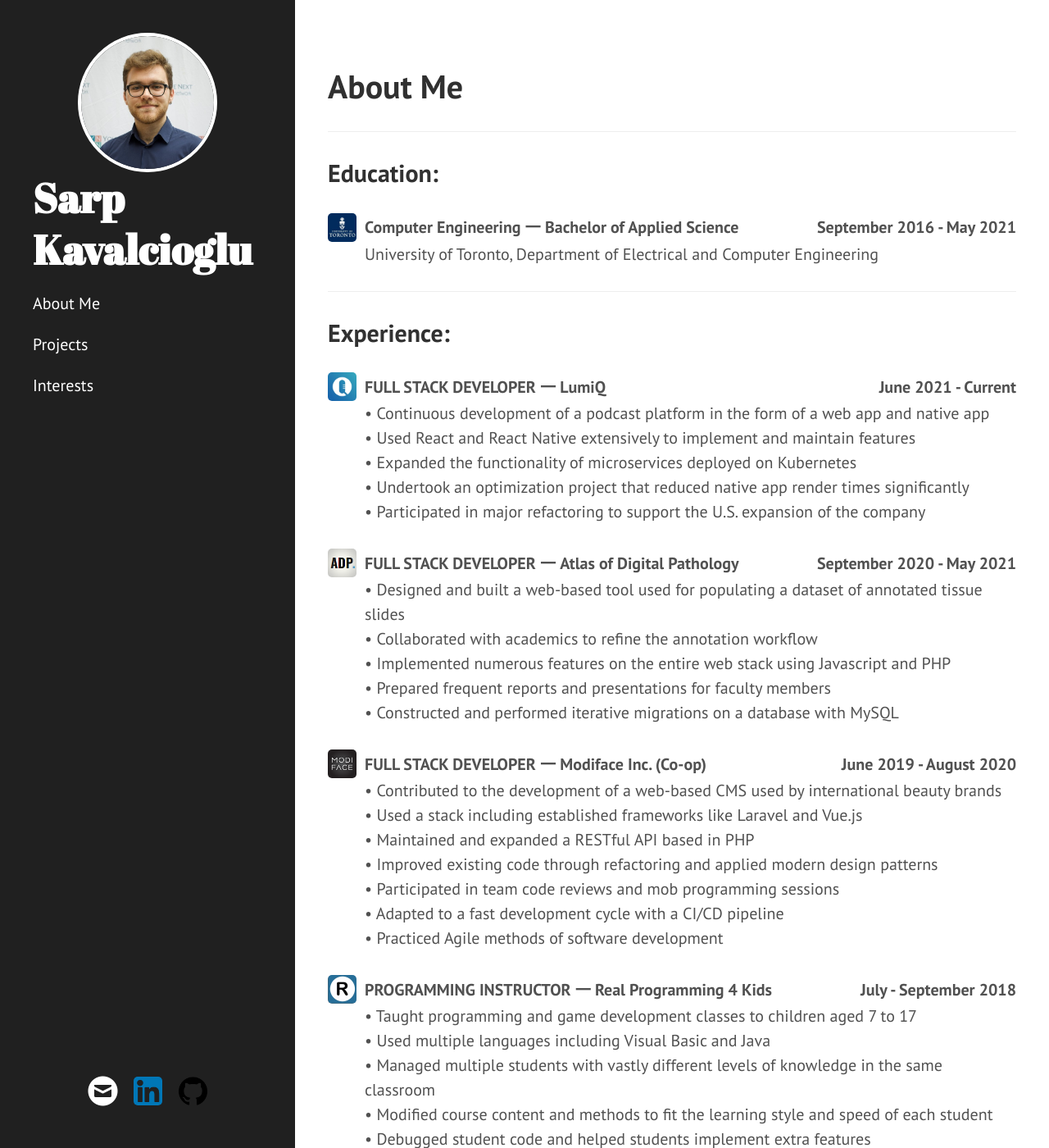
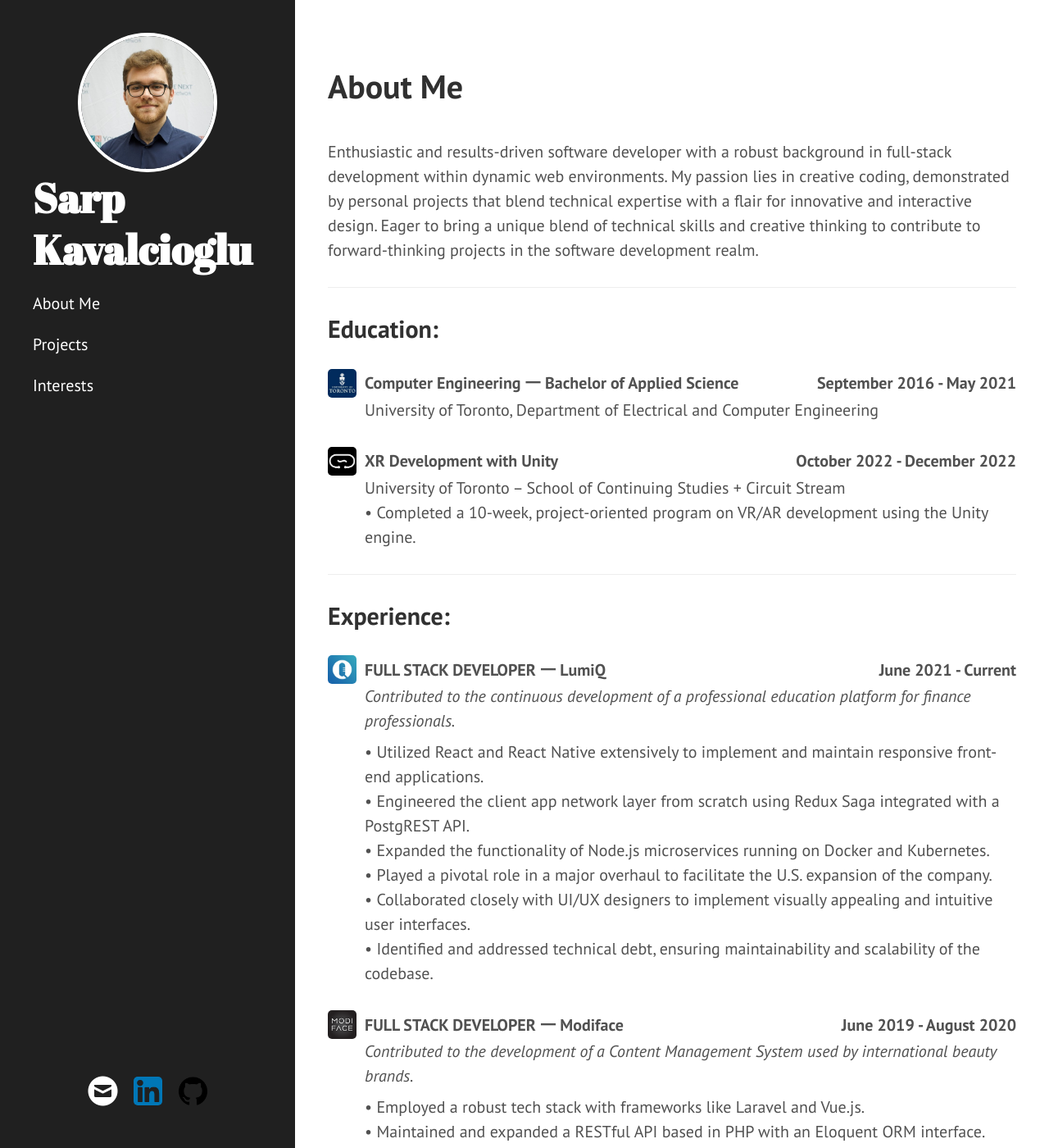
Before and after one commit to kavalcio/kavalcio.github.io, a Jekyll site: the page built from index.md, in a window 1280 px wide and 1400 px high. Shown: the whole window at 82% size. Built offline with Jekyll 4.4.1, drawn with Linux system fonts in a browser that asks for light colours; Markdown is read by kramdown in place of the engine named in the settings; some of the changed text lies outside the part shown.

Commit message:
Update about me page

```diff
--- a/index.md
+++ b/index.md
@@ -2,7 +2,10 @@
 layout: page
 title: About Me
 ---
-<!-- I am a bla bla bla. -->
+
+<br>
+Enthusiastic and results-driven software developer with a robust background in full-stack development within dynamic web environments. My passion lies in creative coding, demonstrated by personal projects that blend technical expertise with a flair for innovative and interactive design. Eager to bring a unique blend of technical skills and creative thinking to contribute to forward-thinking projects in the software development realm.
+
 <hr>
 
 ## Education:
@@ -15,48 +18,47 @@ title: About Me
   </div>
   <div class="work-line">University of Toronto, Department of Electrical and Computer Engineering</div>
 </div>
+
+<div class="work-container">
+  <div class="work-title">
+    <img class="work-icon" src="/../images/circuitstream.jpg">
+    <div class="work-title-left"> XR Development with Unity</div>
+    <div class="work-title-right">October 2022 - December 2022</div>
+  </div>
+  <div class="work-line">University of Toronto – School of Continuing Studies + Circuit Stream</div>
+  <div class="work-line">• Completed a 10-week, project-oriented program on VR/AR development using the Unity engine.</div>
+</div>
+
 <hr>
 
 ## Experience:
+
 <div class="work-container">
   <div class="work-title">
     <img class="work-icon" src="/../images/lumiq.jpg">
     <div class="work-title-left"> FULL STACK DEVELOPER 𑁋 LumiQ</div>
     <div class="work-title-right">June 2021 - Current</div>
   </div>
-  <div class="work-line">• Continuous development of a podcast platform in the form of a web app and native app</div>
-  <div class="work-line">• Used React and React Native extensively to implement and maintain features</div>
-  <div class="work-line">• Expanded the functionality of microservices deployed on Kubernetes</div>
-  <div class="work-line">• Undertook an optimization project that reduced native app render times significantly</div>
-  <div class="work-line">• Participated in major refactoring to support the U.S. expansion of the company</div>
-</div>
-
-<div class="work-container">
-  <div class="work-title">
-    <img class="work-icon" src="/../images/adp.png">
-    <div class="work-title-left"> FULL STACK DEVELOPER 𑁋 Atlas of Digital Pathology</div>
-    <div class="work-title-right">September 2020 - May 2021</div>
-  </div>
-  <div class="work-line">• Designed and built a web-based tool used for populating a dataset of annotated tissue slides</div>
-  <div class="work-line">• Collaborated with academics to refine the annotation workflow</div>
-  <div class="work-line">• Implemented numerous features on the entire web stack using Javascript and PHP</div>
-  <div class="work-line">• Prepared frequent reports and presentations for faculty members</div>
-  <div class="work-line">• Constructed and performed iterative migrations on a database with MySQL</div>
+  <div class="work-hook">Contributed to the continuous development of a professional education platform for finance professionals.</div>
+  <div class="work-line">• Utilized React and React Native extensively to implement and maintain responsive front-end applications.</div>
+  <div class="work-line">• Engineered the client app network layer from scratch using Redux Saga integrated with a PostgREST API.</div>
+  <div class="work-line">• Expanded the functionality of Node.js microservices running on Docker and Kubernetes.</div>
+  <div class="work-line">• Played a pivotal role in a major overhaul to facilitate the U.S. expansion of the company.</div>
+  <div class="work-line">• Collaborated closely with UI/UX designers to implement visually appealing and intuitive user interfaces.</div>
+  <div class="work-line">• Identified and addressed technical debt, ensuring maintainability and scalability of the codebase.</div>
 </div>
 
 <div class="work-container">
   <div class="work-title">
     <img class="work-icon" src="/../images/modiface.png">
-    <div class="work-title-left"> FULL STACK DEVELOPER 𑁋 Modiface Inc. (Co-op)</div>
+    <div class="work-title-left"> FULL STACK DEVELOPER 𑁋 Modiface</div>
     <div class="work-title-right">June 2019 - August 2020</div>
   </div>
-  <div class="work-line">• Contributed to the development of a web-based CMS used by international beauty brands</div>
-  <div class="work-line">• Used a stack including established frameworks like Laravel and Vue.js</div>
-  <div class="work-line">• Maintained and expanded a RESTful API based in PHP</div>
-  <div class="work-line">• Improved existing code through refactoring and applied modern design patterns</div>
-  <div class="work-line">• Participated in team code reviews and mob programming sessions</div>
-  <div class="work-line">• Adapted to a fast development cycle with a CI/CD pipeline</div>
-  <div class="work-line">• Practiced Agile methods of software development</div>
+  <div class="work-hook">Contributed to the development of a Content Management System used by international beauty brands.</div>
+  <div class="work-line">• Employed a robust tech stack with frameworks like Laravel and Vue.js.</div>
+  <div class="work-line">• Maintained and expanded a RESTful API based in PHP with an Eloquent ORM interface.</div>
+  <div class="work-line">• Actively participated in team code reviews and mob programming sessions.</div>
+  <div class="work-line">• Worked in a fast-paced development cycle with an automated CI/CD pipeline.</div>
 </div>
 
 <div class="work-container">
@@ -65,9 +67,8 @@ title: About Me
     <div class="work-title-left"> PROGRAMMING INSTRUCTOR 𑁋 Real Programming 4 Kids</div>
     <div class="work-title-right">July - September 2018</div>
   </div>
-  <div class="work-line">• Taught programming and game development classes to children aged 7 to 17</div>
-  <div class="work-line">• Used multiple languages including Visual Basic and Java</div>
-  <div class="work-line">• Managed multiple students with vastly different levels of knowledge in the same classroom</div>
-  <div class="work-line">• Modified course content and methods to fit the learning style and speed of each student</div>
-  <div class="work-line">• Debugged student code and helped students implement extra features</div>
+  <div class="work-hook">Delivered engaging programming and game development classes to a diverse group of students.</div>
+  <div class="work-line">• Instructed using multiple languages, including Visual Basic and Java, providing students with a comprehensive understanding of programming concepts.</div>
+  <div class="work-line">• Managed classrooms with students possessing varying levels of knowledge, tailoring teaching methods to accommodate individual learning styles and paces.</div>
+  <div class="work-line">• Provided hands-on support at debugging code and guided students in implementing extra features.</div>
 </div>
--- a/public/css/custom.css
+++ b/public/css/custom.css
@@ -24,6 +24,12 @@
     display: inline;
     margin: auto 0 auto auto;
     font-weight: bold;
+}
+
+.work-hook {
+  margin-inline-start: 45px;
+  margin-bottom: 8px;
+  font-style: italic;
 }
 
 .work-line {
```
Also changed, not shown: Gemfile.lock, README.md, images/circuitstream.jpg (added), 1 other file.
